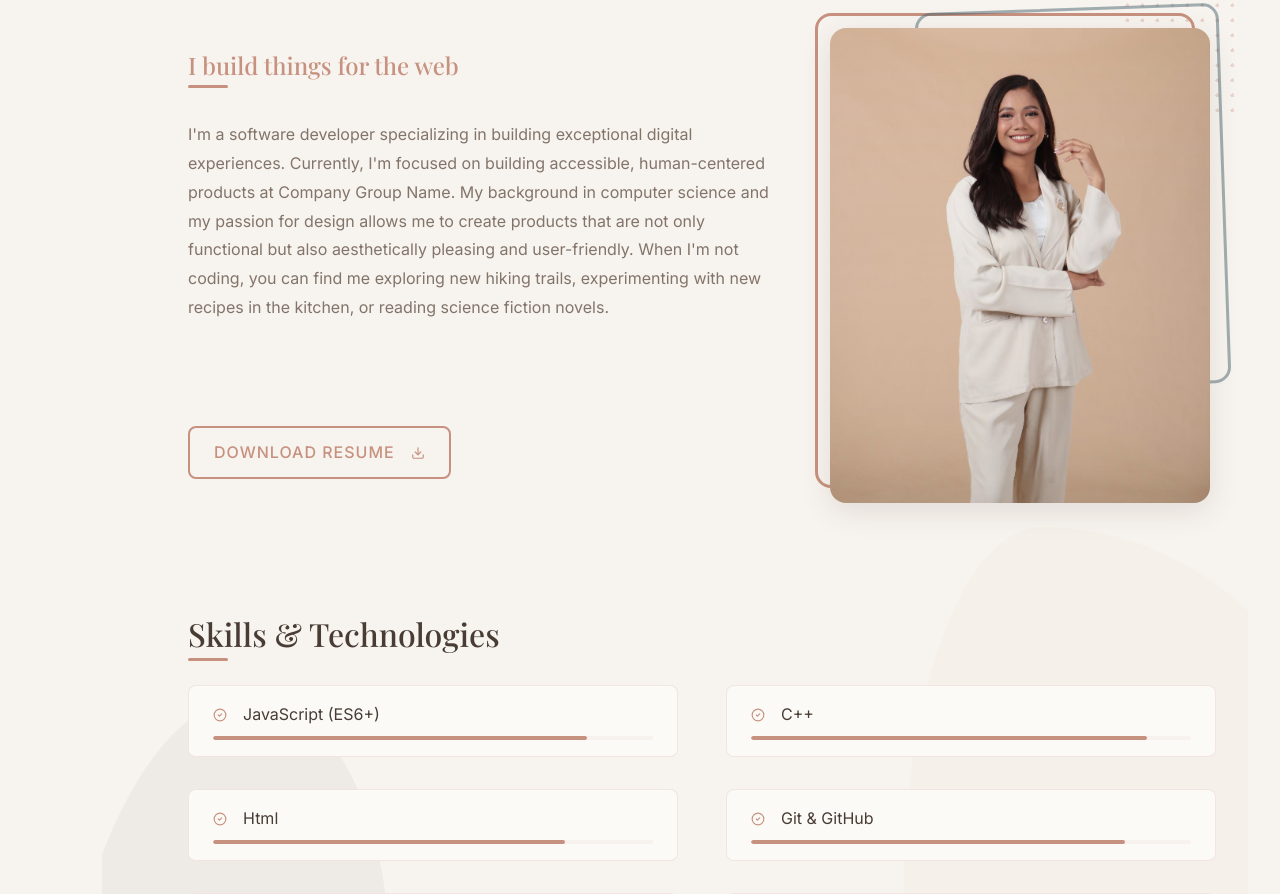
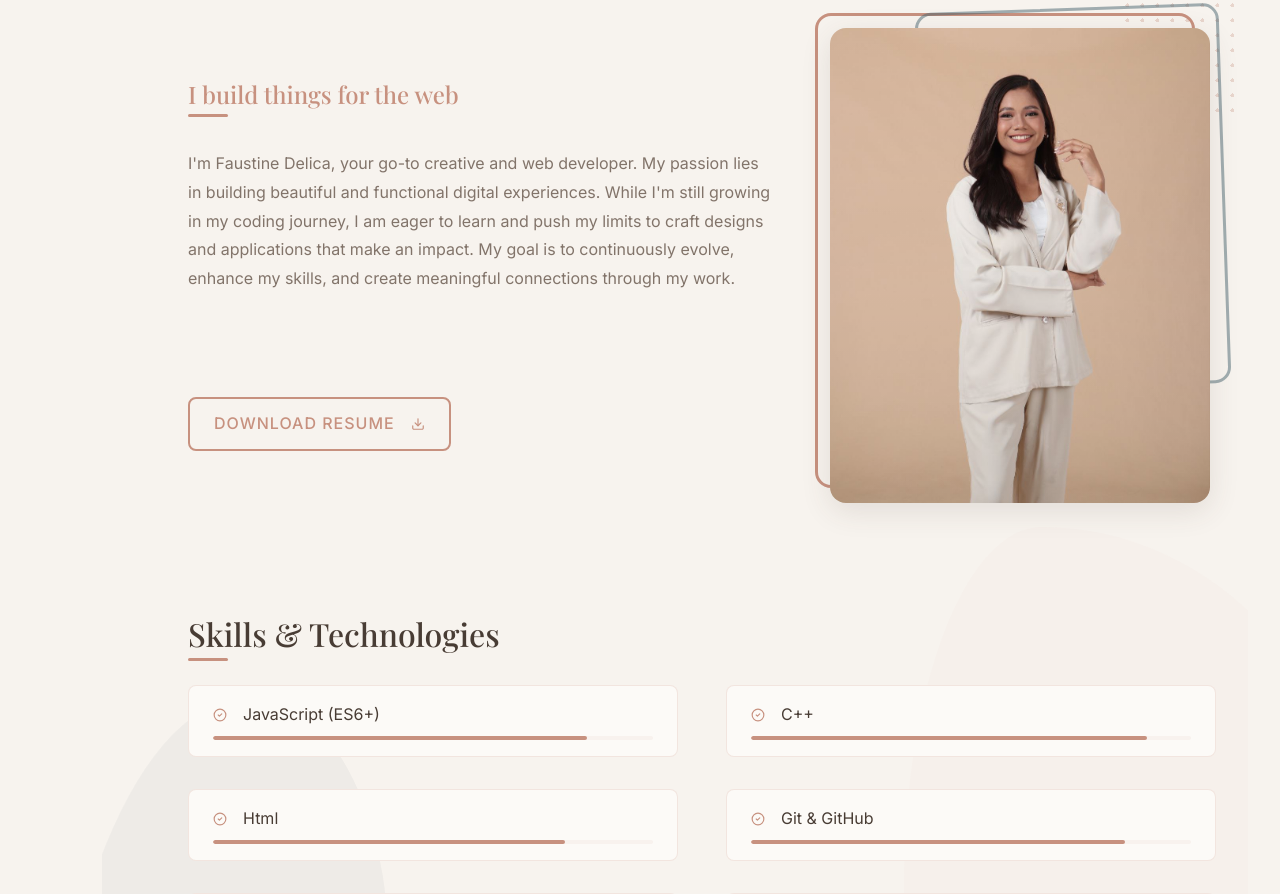
Before and after one commit to Farce6101/final-portfolio, a React (Vite) app: page / in a window 1280 px wide. Shown: the part 1260-2154 px from the top of the page. Built offline with nearby package versions, Linux system fonts and the light colour scheme.

Commit message:
about me updates

```diff
--- a/src/data/siteConfig.js
+++ b/src/data/siteConfig.js
@@ -20,14 +20,7 @@ const siteConfig = {
   // About section
   about: {
     tagline: "I build things for the web",
-    description: `I'm a software developer specializing in building exceptional digital experiences.
-    Currently, I'm focused on building accessible, human-centered products at Company Group Name.
-
-    My background in computer science and my passion for design allows me to create products
-    that are not only functional but also aesthetically pleasing and user-friendly.
-
-    When I'm not coding, you can find me exploring new hiking trails, experimenting with
-    new recipes in the kitchen, or reading science fiction novels.`,
+    description: `I'm Faustine Delica, your go-to creative and web developer. My passion lies in building beautiful and functional digital experiences. While I'm still growing in my coding journey, I am eager to learn and push my limits to craft designs and applications that make an impact. My goal is to continuously evolve, enhance my skills, and create meaningful connections through my work.`,
     skills: [
       "JavaScript (ES6+)",
       "Html",
```
